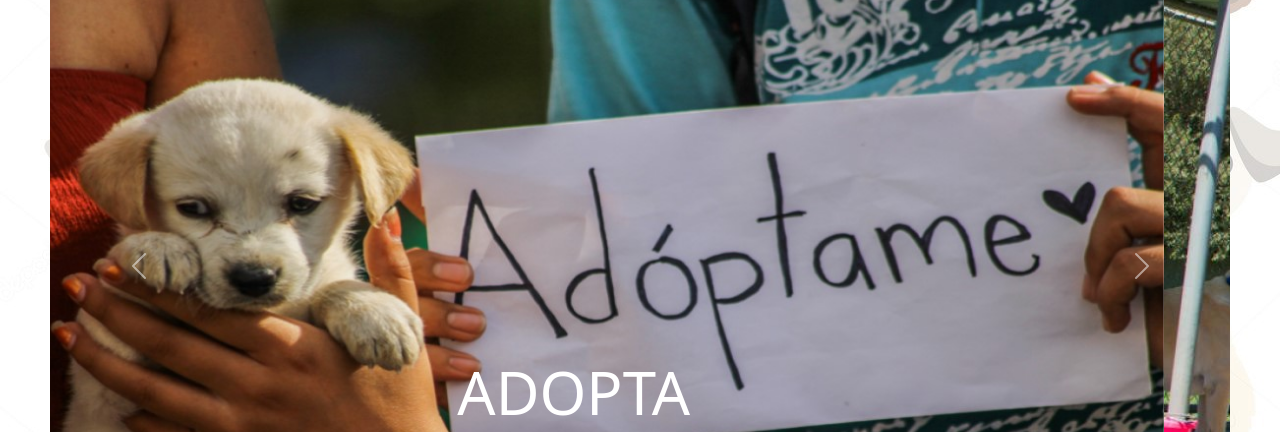
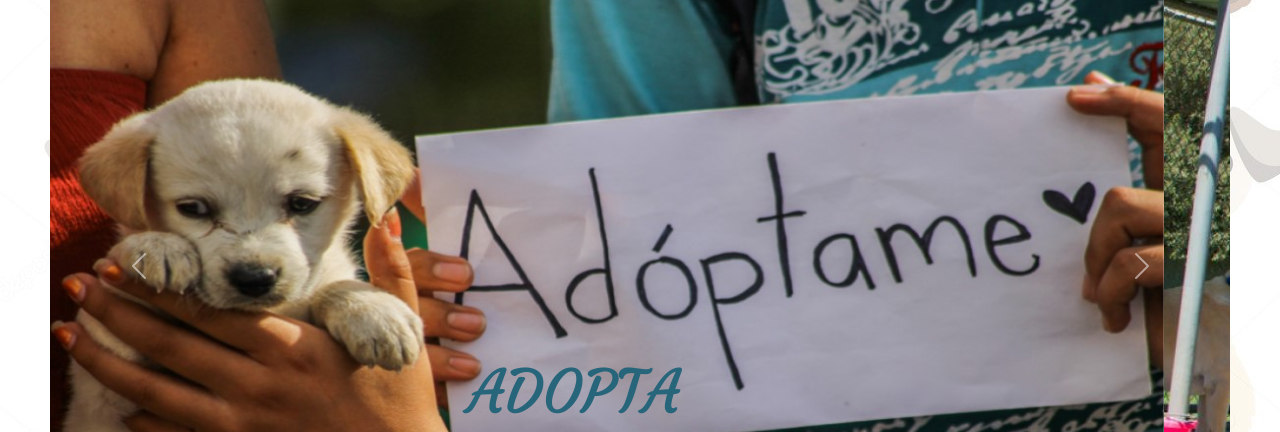
Before and after one commit to nahu93/CANINOSENTREGA, a website: page index.html in a window 1280 px wide. Shown: the part 213-645 px from the top of the page. Drawn offline with nearby package versions, Linux system fonts and the light colour scheme.

Commit message:
CANINOSFINAL

```diff
--- a/SCSS/Style.scss
+++ b/SCSS/Style.scss
@@ -38,6 +38,10 @@ body{
 
  #donacion{margin-right: 50px; margin-left: 50px }
 
+ //Galeria//
+
+ h5{font-family:'Courgette', cursive;color: rgb(39, 101, 123);text-align: center;}
+
 // Comun a todos las secciones //
  label{font: 10px;font-family:'Courgette', cursive;color: rgb(39, 101, 123); font-weight: bold; }
  footer {text-align: center; margin-top: 20px;}
```
Also changed, not shown: CSS/CaninosCss.css.
